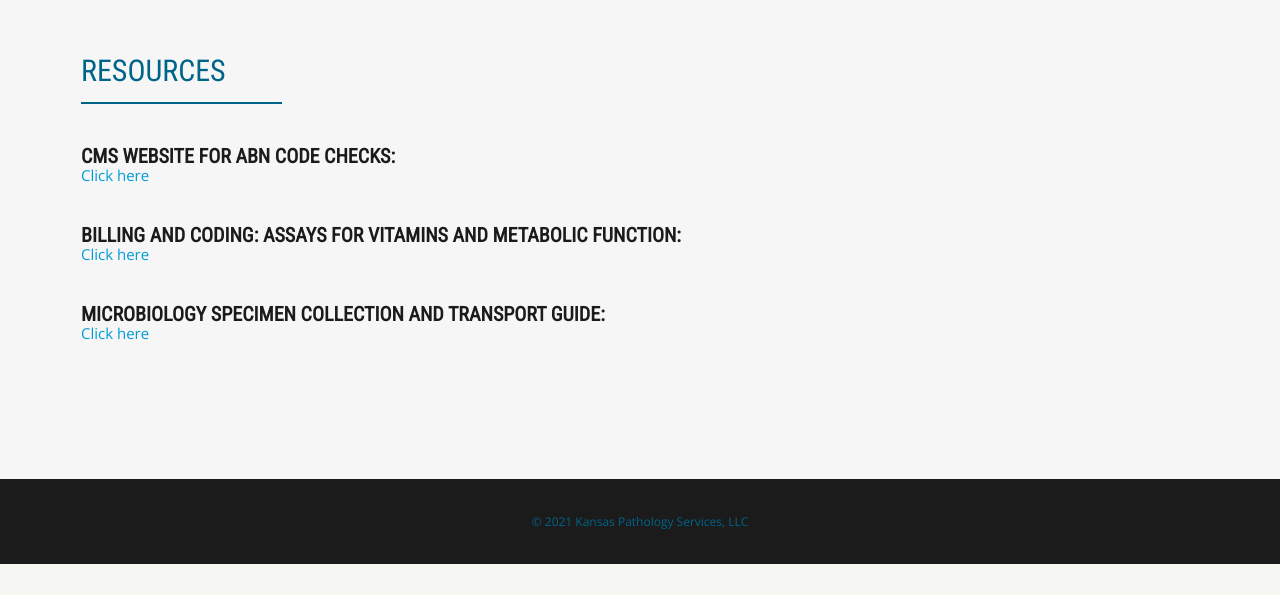
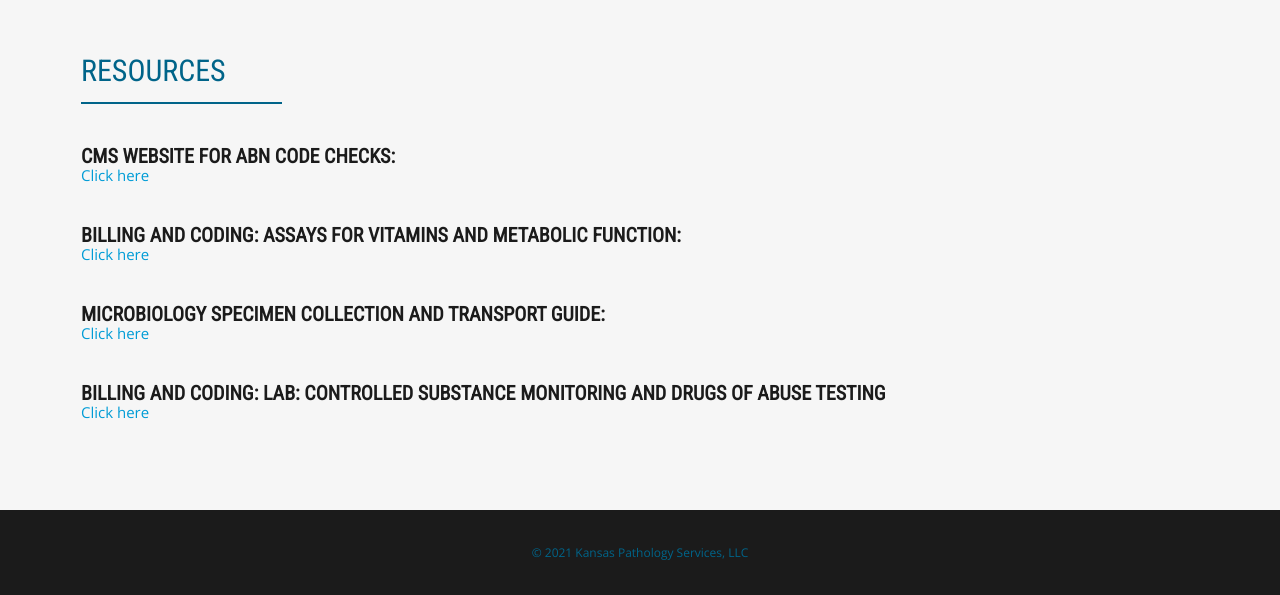
Before and after one commit to MarkNewcomb1/KSPATH, a PHP site: page /resources.php in a window 1280 px wide. Shown: the part 307-902 px from the top of the page. Before the commit the page ends 871 px from the top, so only its background shows below. Run offline with PHP 8.4, Linux system fonts and the light colour scheme.

Commit message:
added link under resources

```diff
--- a/resources.php
+++ b/resources.php
@@ -23,6 +23,8 @@ include 'header.php';
 <h6>MICROBIOLOGY SPECIMEN COLLECTION AND TRANSPORT GUIDE:</h6>
 <a href="docs/microbiology-specimem-collection.docx" target="_blank">Click here</a>
 
+<h6>Billing and Coding: Lab: Controlled Substance Monitoring and Drugs of Abuse Testing</h6>
+<a href="https://na01.safelinks.protection.outlook.com/?url=https%3A%2F%2Fwww.cms.gov%2Fmedicare-coverage-database%2Fdetails%2Farticle-details.aspx%3FarticleId%3D54799&data=04%7C01%7C%7Cc7fc4227ec8e401feb7808d913b9d489%7C84df9e7fe9f640afb435aaaaaaaaaaaa%7C1%7C0%7C637562511119133220%7CUnknown%7CTWFpbGZsb3d8eyJWIjoiMC4wLjAwMDAiLCJQIjoiV2luMzIiLCJBTiI6Ik1haWwiLCJXVCI6Mn0%3D%7C1000&sdata=GX6IEdwWq0qgVPWEpep0sInLr7E8mS7a1I90xAUeuxM%3D&reserved=0" target="_blank">Click here</a>
 
     </div> <!-- col -->
 </div> <!-- container -->
```
